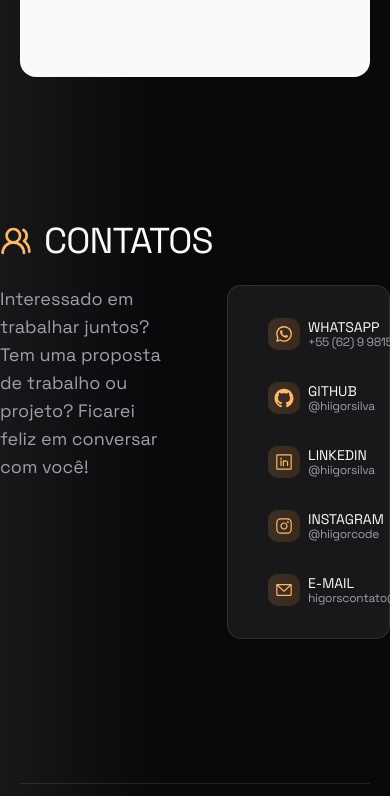
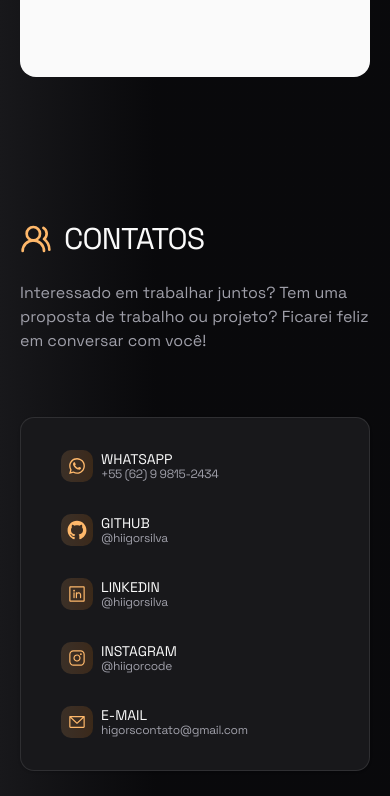
Before and after one commit to hiigorsilva/higorcode, an Astro site: page / in a window 390 px wide. Shown: the part 5728-6524 px from the top of the page. Built offline with nearby package versions, Linux system fonts and the light colour scheme; Astro itself is replaced by a stand-in of ours.

Commit message:
style: add contact section responsive

```diff
--- a/src/components/Home/Contact/Contact.tsx
+++ b/src/components/Home/Contact/Contact.tsx
@@ -7,20 +7,20 @@ import { Users2Icon } from "lucide-react";
 
 export const ContactSection = () => {
 	return (
-		<section id="experience" className="w-full h-fit py-36">
+		<section id="experience" className="w-full h-fit py-36 px-5">
 			<ContainerLayout className="flex flex-col gap-6">
 				{/* TITLE */}
 				<div className="flex items-center gap-3">
 					<Users2Icon className="size-8 shrink-0 text-orange-300" />
-					<h2 className="font-light text-4xl text-foreground uppercase tracking-tight">
+					<h2 className="font-light text-3xl md:text-4xl text-foreground uppercase tracking-tight">
 						Contatos
 					</h2>
 				</div>
 
-				<div className="grid grid-cols-2 items-start gap-16">
+				<div className="grid grid-cols-1 md:grid-cols-2 items-start gap-16">
 					{/* SUBTITLE */}
 					<div>
-						<p className="max-w-lg w-full text-lg text-muted-foreground">
+						<p className="max-w-fit md:max-w-lg w-full text-base md:text-lg text-muted-foreground">
 							Interessado em trabalhar juntos? Tem uma proposta de trabalho ou
 							projeto? Ficarei feliz em conversar com você!
 						</p>
```
